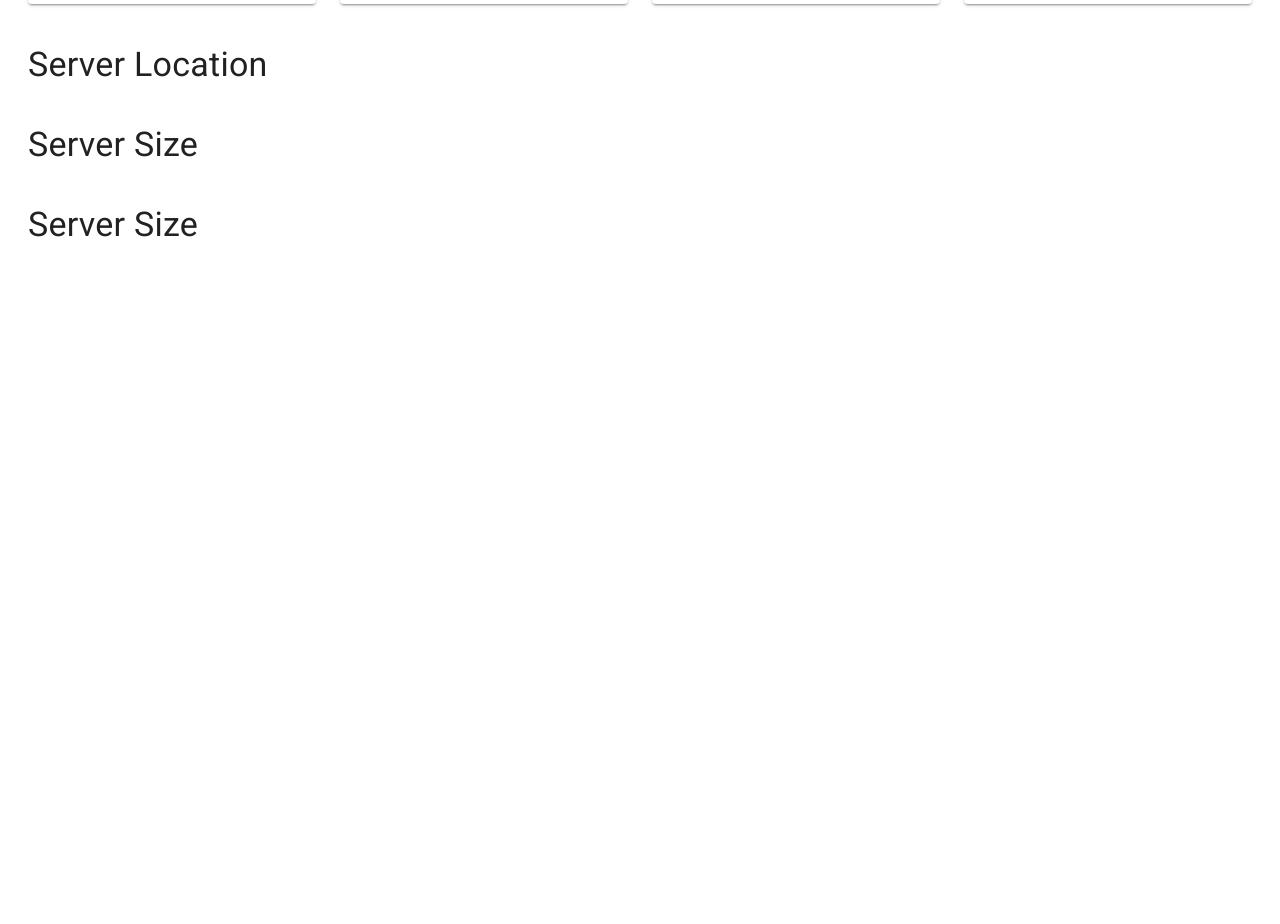
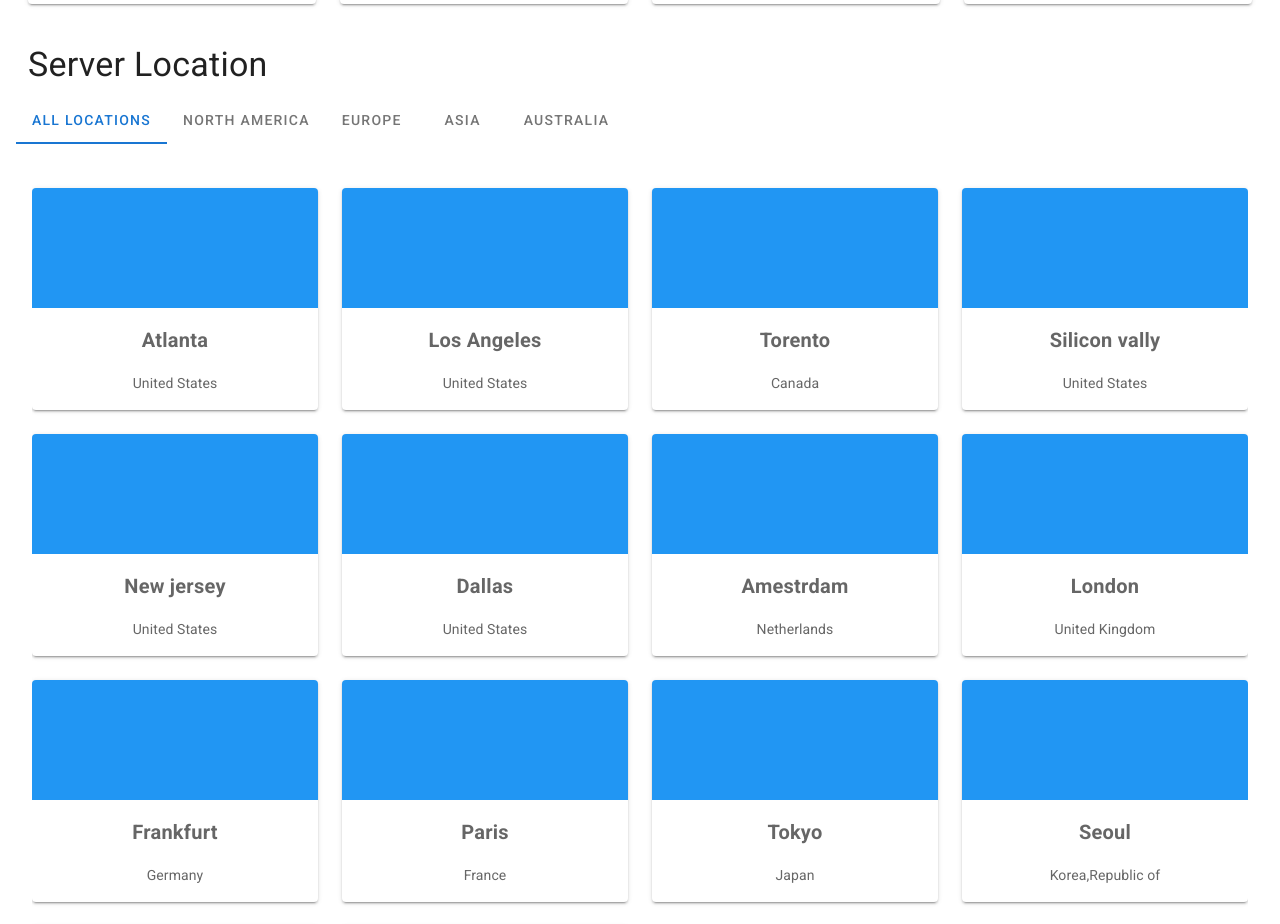
Before and after one commit to saman-re/abrnok, a Vue app: page /new_server in a window 1280 px wide. Shown: the part 325-1249 px from the top of the page. Before the commit the page ends 800 px from the top, so only its background shows below. Built offline with nearby package versions, Linux system fonts and the light colour scheme.

Commit message:
tabs added but the locations doesnt have picture

```diff
--- /dev/null
+++ b/src/assets/ServerDependencies.js
@@ -0,0 +1,167 @@
+export const serversType = [
+  {
+    title: "Cloud Compute",
+  },
+  {
+    title: "High Frequency",
+  },
+  {
+    title: "Bare Metal",
+  },
+  {
+    title: "Dedicated Cloud ",
+  },
+];
+
+export const serverLocations = [
+  [
+    {
+      location: "Atlanta",
+      country: "United States",
+      image: "",
+    },
+    {
+      location: "Los Angeles",
+      country: "United States",
+      image: "",
+    },
+    {
+      location: "Torento",
+      country: "Canada",
+      image: "",
+    },
+    {
+      location: "Silicon vally",
+      country: "United States",
+      image: "",
+    },
+    {
+      location: "New jersey",
+      country: "United States",
+      image: "",
+    },
+    {
+      location: "Dallas",
+      country: "United States",
+      image: "",
+    },
+  ],
+  [
+    {
+      location: "Amestrdam",
+      country: "Netherlands",
+      image: "",
+    },
+    {
+      location: "London",
+      country: "United Kingdom",
+      image: "",
+    },
+    {
+      location: "Frankfurt",
+      country: "Germany",
+      image: "",
+    },
+    {
+      location: "Paris",
+      country: "France",
+      image: "",
+    },
+  ],
+  [
+    {
+      location: "Tokyo",
+      country: "Japan",
+      image: "",
+    },
+    {
+      location: "Seoul",
+      country: "Korea,Republic of",
+      image: "",
+    },
+    {
+      location: "Singapore",
+      country: "Singapore",
+      image: "",
+    },
+  ],
+  [
+    {
+      location: "Sydney",
+      country: "Australia",
+      image: "",
+    },
+  ],
+  [
+    {
+      location: "Atlanta",
+      country: "United States",
+      image: "",
+    },
+    {
+      location: "Los Angeles",
+      country: "United States",
+      image: "",
+    },
+    {
+      location: "Torento",
+      country: "Canada",
+      image: "",
+    },
+    {
+      location: "Silicon vally",
+      country: "United States",
+      image: "",
+    },
+    {
+      location: "New jersey",
+      country: "United States",
+      image: "",
+    },
+    {
+      location: "Dallas",
+      country: "United States",
+      image: "",
+    },
+    {
+      location: "Amestrdam",
+      country: "Netherlands",
+      image: "",
+    },
+    {
+      location: "London",
+      country: "United Kingdom",
+      image: "",
+    },
+    {
+      location: "Frankfurt",
+      country: "Germany",
+      image: "",
+    },
+    {
+      location: "Paris",
+      country: "France",
+      image: "",
+    },
+    {
+      location: "Tokyo",
+      country: "Japan",
+      image: "",
+    },
+    {
+      location: "Seoul",
+      country: "Korea,Republic of",
+      image: "",
+    },
+    {
+      location: "Singapore",
+      country: "Singapore",
+      image: "",
+    },
+    {
+      location: "Sydney",
+      country: "Australia",
+      image: "",
+    },
+  ]
+];
--- a/src/components/New Server/ServerLocation.vue
+++ b/src/components/New Server/ServerLocation.vue
@@ -1,5 +1,115 @@
 <template>
   <v-row class="mx-4 mt-7">
     <v-col cols="12" class="display-1"> Server Location </v-col>
+    <v-tabs
+      v-model="tabs"
+      next-icon="mdi-arrow-right-bold-box-outline"
+      prev-icon="mdi-arrow-left-bold-box-outline"
+      show-arrows
+    >
+      <v-tab>
+        All locations
+      </v-tab>
+      <v-tab>
+        North America
+      </v-tab>
+      <v-tab>
+        Europe
+      </v-tab>
+      <v-tab>
+        Asia
+      </v-tab>
+      <v-tab>
+        Australia
+      </v-tab>
+    </v-tabs>
+    <v-card width="100%" flat class="mx-4 mt-7">
+      <v-tabs-items v-model="tabs">
+        <v-tab-item>
+          <v-row class="pt-4 pb-6">
+            <v-col
+              cols="12"
+              lg="3"
+              md="4"
+              sm="6"
+              v-for="(server, index) in servers[4]"
+              :key="index"
+            >
+              <app-location-card :server="server"></app-location-card>
+            </v-col>
+          </v-row>
+        </v-tab-item>
+        <v-tab-item>
+          <v-row class="pt-4 pb-6">
+            <v-col
+              cols="12"
+              lg="3"
+              md="4"
+              sm="6"
+              v-for="(server, index) in servers[0]"
+              :key="index"
+            >
+              <app-location-card :server="server"></app-location-card>
+            </v-col>
+          </v-row>
+        </v-tab-item>
+        <v-tab-item>
+          <v-row class="pt-4 pb-6">
+            <v-col
+              cols="12"
+              lg="3"
+              md="4"
+              sm="6"
+              v-for="(server, index) in servers[1]"
+              :key="index"
+            >
+              <app-location-card :server="server"></app-location-card>
+            </v-col>
+          </v-row>
+        </v-tab-item>
+        <v-tab-item>
+          <v-row class="pt-4 pb-6">
+            <v-col
+              cols="12"
+              lg="3"
+              md="4"
+              sm="6"
+              v-for="(server, index) in servers[2]"
+              :key="index"
+            >
+              <app-location-card :server="server"></app-location-card>
+            </v-col>
+          </v-row>
+        </v-tab-item>
+        <v-tab-item>
+          <v-row class="pt-4 pb-6">
+            <v-col
+              lg="3"
+              md="4"
+              sm="6"
+              v-for="(server, index) in servers[3]"
+              :key="index"
+            >
+              <app-location-card :server="server"></app-location-card>
+            </v-col>
+          </v-row>
+        </v-tab-item>
+      </v-tabs-items>
+    </v-card>
   </v-row>
 </template>
+<script>
+import { serverLocations } from "../../assets/ServerDependencies";
+import LocationCard from "./cards/LocationCard";
+export default {
+  data() {
+    return {
+      tabs: null,
+      servers: serverLocations,
+    };
+  },
+  components: {
+    "app-location-card": LocationCard,
+  },
+};
+</script>
--- a/src/components/New Server/ServerType.vue
+++ b/src/components/New Server/ServerType.vue
@@ -14,24 +14,12 @@
   </v-row>
 </template>
 <script>
-import ServerCard from './ServerCard';
+import ServerCard from './cards/ServerCard';
+import {serversType} from '../../assets/ServerDependencies'
 export default {
   data() {
     return {
-      servers: [
-        {
-          title: "Cloud Compute",
-        },
-        {
-          title: "High Frequency",
-        },
-        {
-          title: "Bare Metal",
-        },
-        {
-          title: "Dedicated Cloud ",
-        },
-      ],
+      servers:serversType,
     };
   },
   components:{
--- /dev/null
+++ b/src/components/New Server/cards/LocationCard.vue
@@ -0,0 +1,29 @@
+<template>
+    <v-card
+        flat
+        :elevation="cardEval"
+        @mousemove="cardEval = 15"
+        @mouseleave="cardEval = 2"
+        style="cursor:pointer"
+        max-width="350"
+      >
+        <div class="blue" style="height:120px"></div>
+        <v-card-text class="text-center font-weight-bold text-h6 text-darken-3">
+          {{ server.location }}
+        </v-card-text>
+        <v-card-subtitle class="text-center pt-0">
+            {{server.country}}
+        </v-card-subtitle>
+      </v-card>
+</template>
+
+<script>
+export default {
+    props:["server"],
+    data(){
+        return{
+            cardEval: 2,
+        }
+    }
+}
+</script>
--- a/src/components/ProfileDialog.vue
+++ b/src/components/ProfileDialog.vue
@@ -1,37 +1,29 @@
 <template>
   <v-row justify="center">
-    <!-- <v-btn
-      color="primary"
-      dark
-      @click.stop="dialog = true"
-    >
-      Open Dialog
-    </v-btn> -->
-
-    <v-dialog
-      v-model="dialog"
-      max-width="290"
-    >
+    <v-dialog v-model="dialog" max-width="300">
       <v-card>
         <v-card-title class="headline">
-          Use Google's location service?
+          Proflie
         </v-card-title>
+        <v-card-text>
+            this is your profile
+        </v-card-text>
       </v-card>
     </v-dialog>
   </v-row>
 </template>
 
 <script>
-  export default {
-    computed:{
-        dialog:{
-            get(){
-                return this.$store.state.dialogShow;
-            },
-            set(value){
-                this.$store.commit('profDialogSwitch',value)
-            }
-        }
-    }
-  }
+export default {
+  computed: {
+    dialog: {
+      get() {
+        return this.$store.state.dialogShow;
+      },
+      set(value) {
+        this.$store.commit("profDialogSwitch", value);
+      },
+    },
+  },
+};
 </script>
--- a/src/views/SignIn.vue
+++ b/src/views/SignIn.vue
@@ -119,7 +119,7 @@ export default {
         .post("http://45.147.231.127:8000/auth/new-token", this.form)
         .then((res) => {
           this.loading = false;
-          console.log(res);
+          console.log(res.data);
           if (res.status == 200) {
             this.$router.push("/new_server");
           }
```
Also changed, not shown: src/components/New Server/cards/ServerCard.vue (renamed from src/components/New Server/ServerCard.vue).
